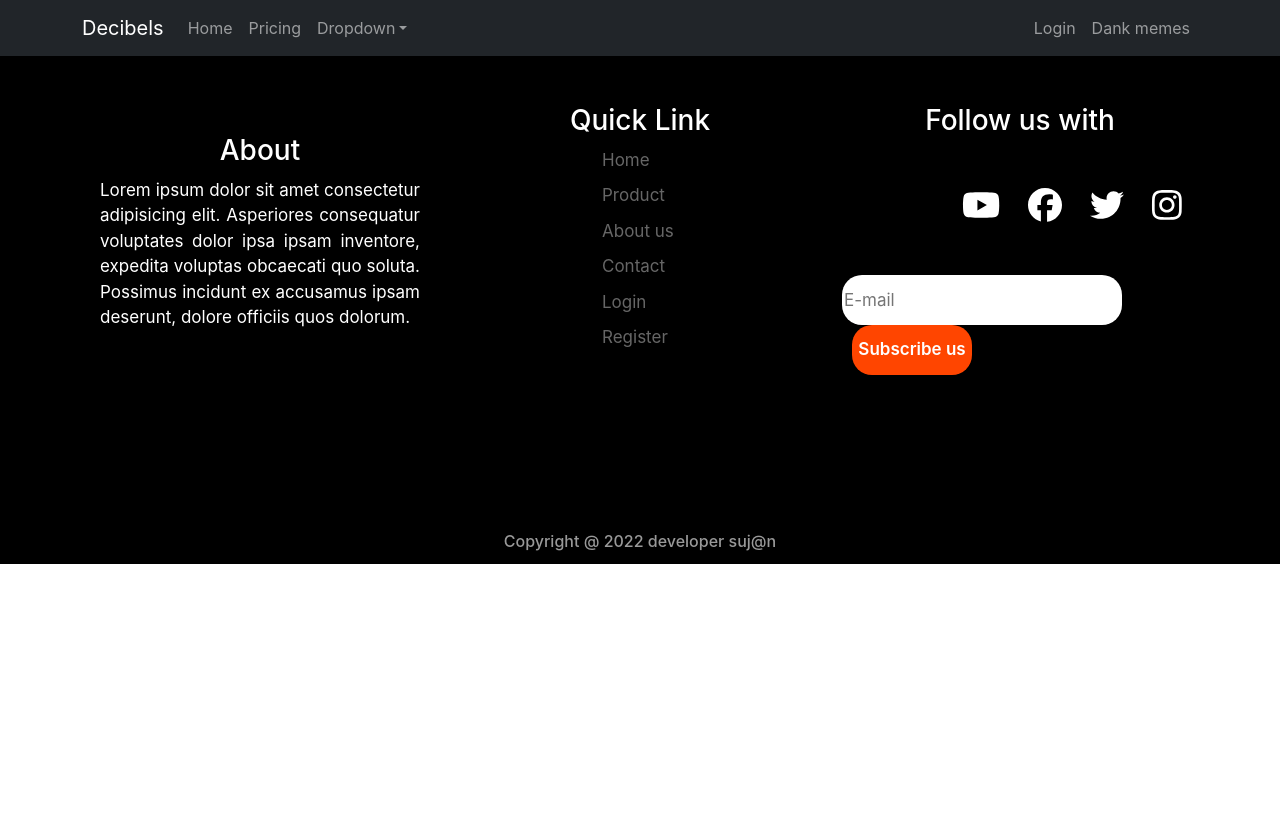
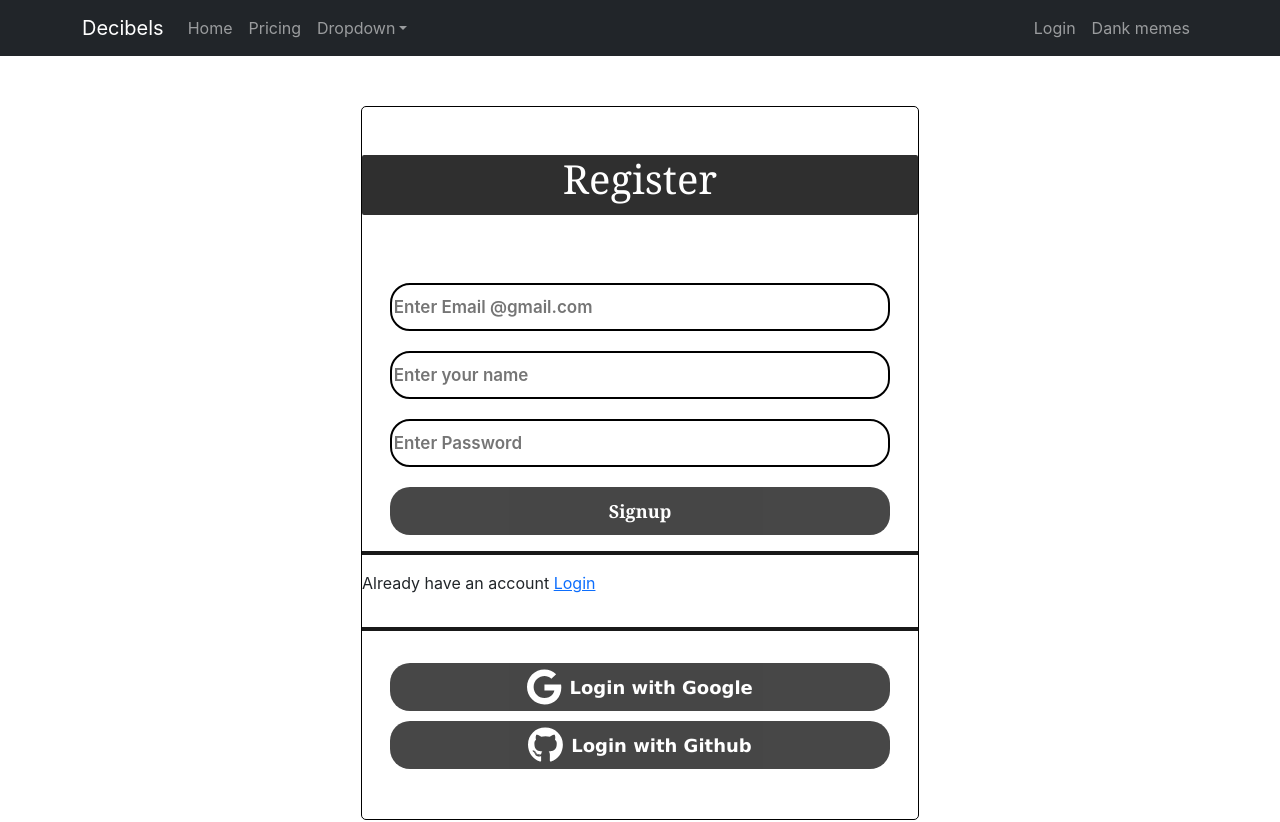
Before and after one commit to mdsujan-mridha/Decibels, a React (Create React App) app: page /register in a window 1280 px wide. Shown: the top 822 px of the page. Before the commit the page ends 800 px from the top, so only its background shows below. Built offline with nearby package versions, Linux system fonts and the light colour scheme.

Commit message:
implement social login

```diff
--- a/src/App.js
+++ b/src/App.js
@@ -5,6 +5,7 @@ import Footer from './Components/Shared/Footer/Footer';
 import { Route, Routes } from 'react-router-dom';
 import Home from './Components/AllPages/Home/Home';
 import Login from './Components/Authentication/Login';
+import Register from './Components/Authentication/Register/Register';
 
 
 function App() {
@@ -15,6 +16,7 @@ function App() {
        <Route path='/' element={<Home></Home>}></Route>
        <Route path='/home' element={<Home></Home>}></Route>
        <Route path='/login' element={<Login></Login>}></Route>
+       <Route path='/register' element={<Register></Register>}></Route>
         </Routes>
 
      <Footer></Footer>
--- a/src/Components/Authentication/Login.js
+++ b/src/Components/Authentication/Login.js
@@ -1,4 +1,5 @@
 import React from 'react';
+import { Link } from 'react-router-dom';
 
 import './Login.css';
 import SocialLogin from './SocialLogin/SocialLogin';
@@ -14,13 +15,13 @@ const Login = () => {
                             <h1 className="text-center mt-5 mb-5"> Login </h1>
                             <input className='email-field' type="email" name="email" id="1" placeholder='Enter Email @gmail.com' />
                             <input className='password-field' type="password" name="password" id="2" placeholder='Enter Password' />
-                            <p> Forgot your password? </p>
+                         <p> Forgot your password? </p>
                             <input className='login-btn' type="submit" value="Login" />
                             <hr className="new1"/>
                         </form>
                     </div>
 
-                    <p> Create a new account </p>
+                   <Link to = "/register">  Create a new account  </Link>
                     <hr className="new1"/>
                     <SocialLogin></SocialLogin>
 
--- /dev/null
+++ b/src/Components/Authentication/Register/Register.js
@@ -0,0 +1,33 @@
+import React from 'react';
+import { Link } from 'react-router-dom';
+import SocialLogin from '../SocialLogin/SocialLogin';
+
+const Register = () => {
+    return (
+        <div>
+             <div className="container">
+                <div className="login-container">
+
+                    <div className="login-components">
+                        <form>
+                            <h1 className="text-center mt-5 mb-5"> Register </h1>
+                            <input className='email-field' type="email" name="email" id="1" placeholder='Enter Email @gmail.com' />
+                            <input className='email-field' type="name" name="name" id="2" placeholder='Enter your name' />
+                            <input className='password-field' type="password" name="password" id="3" placeholder='Enter Password' />
+
+                            <input className='login-btn' type="submit" value="Signup" />
+                            <hr className="new1"/>
+                        </form>
+                    </div>
+
+                 <p> Already have an account     <Link to = "/login"> <span> Login </span> </Link> </p>
+                    <hr className="new1"/>
+                    <SocialLogin></SocialLogin>
+
+                </div>
+            </div>
+        </div>
+    );
+};
+
+export default Register;
--- a/src/Components/Authentication/SocialLogin/SocialLogin.css
+++ b/src/Components/Authentication/SocialLogin/SocialLogin.css
@@ -20,7 +20,27 @@
     align-items: center;
     text-align: center;
     justify-content: center;
+    background: #191919;
+    opacity: 0.8;
+    color: #fff;
+
+}
+ .google-login:hover{
+    opacity: 1.0;
+}
+
+.github-login:hover{
+    opacity: 1.0;
 }
 .social-login  .google-login .img, svg{
     margin-right: 8px;
 }
+.errorHandle{
+    margin-left: 5%;
+    color: red;
+    font-size: 17px;
+    font-weight: 600;
+}
+.loadingHandle{
+    text-align: center;
+}
--- a/src/Components/Authentication/SocialLogin/SocialLogin.js
+++ b/src/Components/Authentication/SocialLogin/SocialLogin.js
@@ -3,15 +3,50 @@ import { FontAwesomeIcon } from '@fortawesome/react-fontawesome'
 import {
     faGoogle,
     faGithub } from '@fortawesome/free-brands-svg-icons';
+import {useSignInWithGoogle,useSignInWithGithub} from 'react-firebase-hooks/auth';
 import './SocialLogin.css';
+import auth from '../../../firebase.init';
+import { Spinner } from 'react-bootstrap';
 
 const SocialLogin = () => {
+    const [signInWithGoogle, user1, loading1, error1] = useSignInWithGoogle(auth);
+    const [signInWithGithub, user2, loading2, error2] = useSignInWithGithub(auth);
+
+    /*<===========================================================================>
+    <=======================error handle=========================>
+    <===========================================================================>
+    */
+    let errorElement;
+    if(error1){
+        errorElement =
+      <div>
+        <p>Error: {error1.message}</p>
+      </div>
+    }
+  else if(error2){
+        errorElement =
+      <div>
+        <p>Error: {error2.message}</p>
+      </div>
+    }
+
+/*<===========================================================================>
+    <=======================error loading=========================>
+    <===========================================================================>
+    */
+let loadingElement;
+if(loading1 || loading2){
+    loadingElement=
+    <Spinner animation="border" variant="danger" />
+}
+
     return (
         <div className='social-login'>
-            <form>
-            <button className='google-login'> <FontAwesomeIcon icon={faGoogle} size='2x'/> Login with Google </button>
-            <button className='github-login'> <FontAwesomeIcon icon={faGithub} size='2x'/> Login with Github </button>
-            </form>
+             <p className="errorHandle"> {errorElement} </p>
+             <p className='loadingHandle'> {loadingElement} </p>
+            <button onClick={() => signInWithGoogle()} className='google-login'> <FontAwesomeIcon icon={faGoogle} size='2x'/> Login with Google </button>
+            <button onClick={()=> signInWithGithub()} className='github-login'> <FontAwesomeIcon icon={faGithub} size='2x'/> Login with Github </button>
+
         </div>
     );
 };
```
Also changed, not shown: src/Components/Authentication/Register/Register.css (added).
